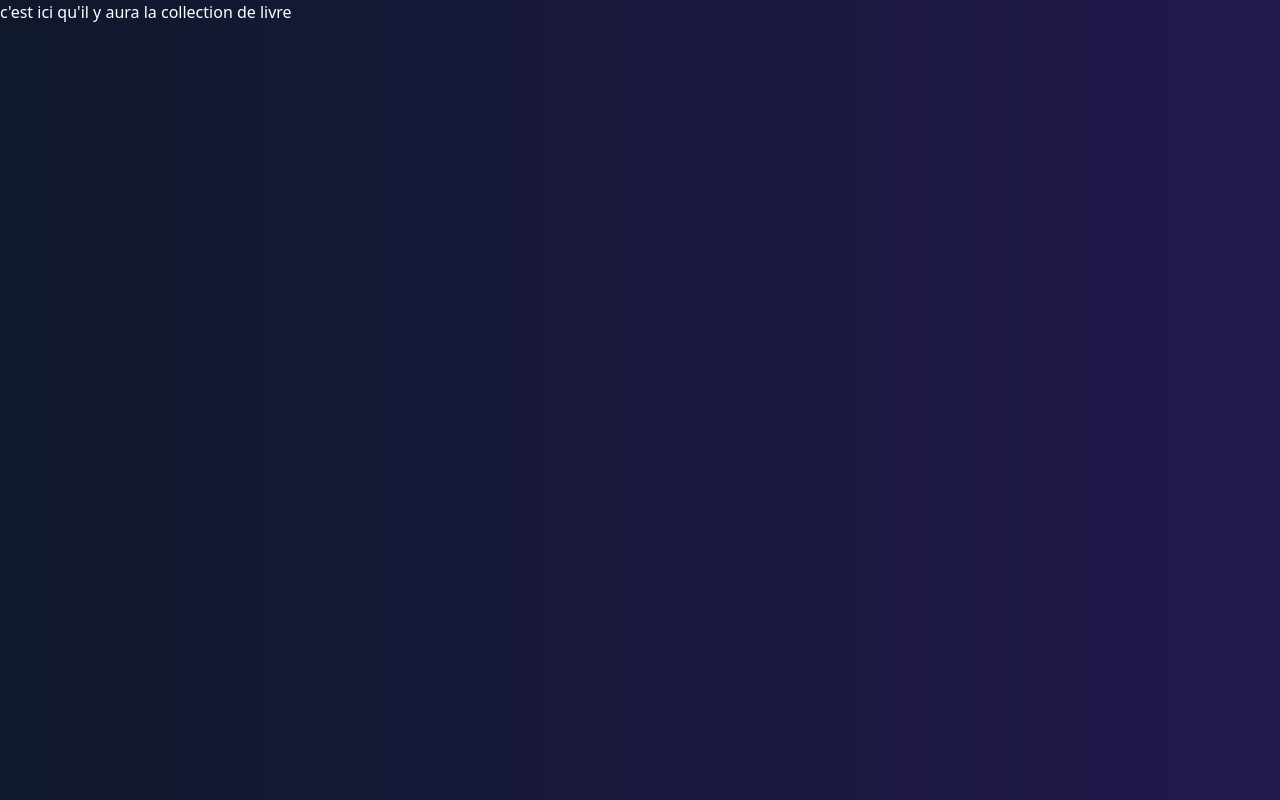
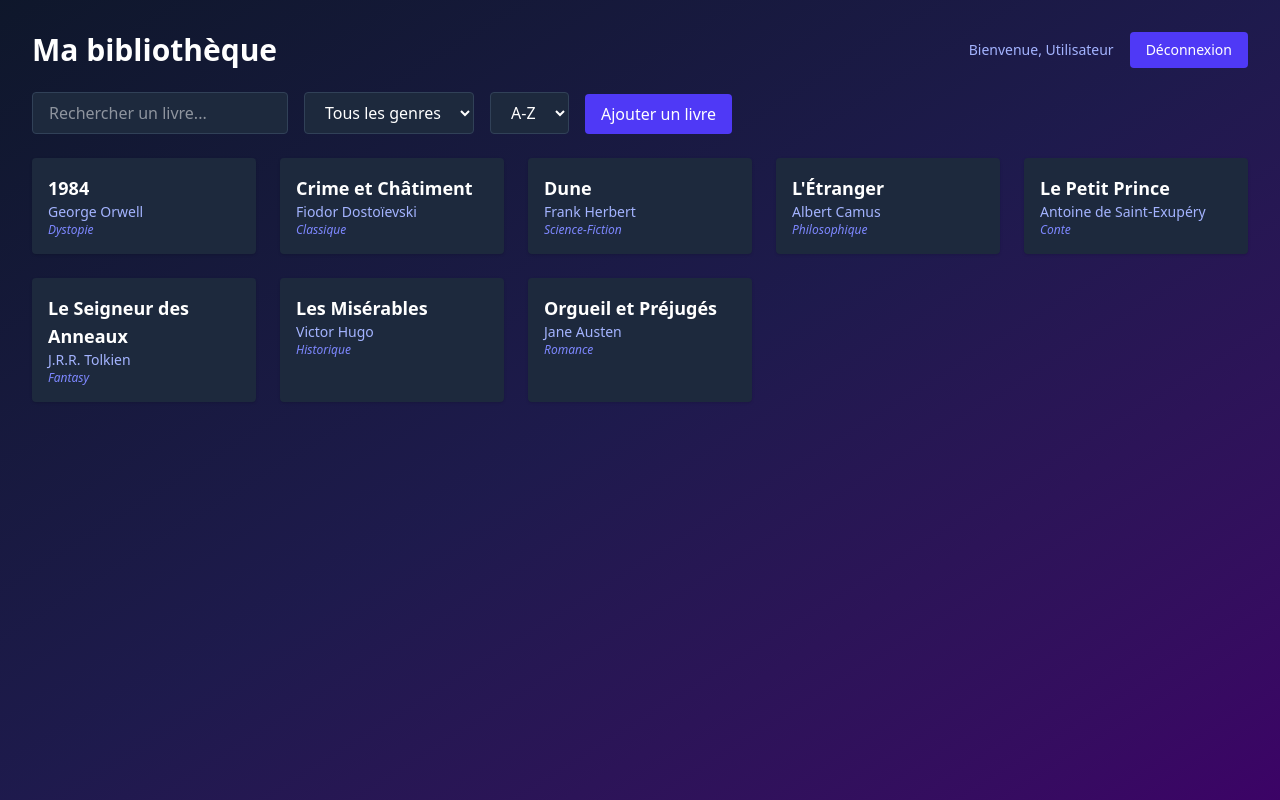
Before and after one commit to EdwinDij/recommendation, a Next.js app in the folder frontend/: page /my-library in a window 1280 px wide. Built offline with nearby package versions, Linux system fonts and the light colour scheme.

Commit message:
ébauche de la disposition des livres et du menu d'ajout avec les types(changeront avec le temps et les call api)

```diff
--- /dev/null
+++ b/frontend/app/Types/bookType.ts
@@ -0,0 +1,6 @@
+export type Book = {
+    title: string;
+    author: string;
+    coverSeed: string;
+    genre: string
+}
--- a/frontend/app/my-library/page.tsx
+++ b/frontend/app/my-library/page.tsx
@@ -1,7 +1,213 @@
-import React from 'react'
+"use client";
 
-export default function page() {
+import { useState } from "react";
+import { motion } from "framer-motion";
+import { BookOpen } from "lucide-react";
+// import Image from "next/image";
+import { Book } from "../Types/bookType";
+
+const initialBooksData = [
+  {
+    id: 1,
+    title: "L'Étranger",
+    author: "Albert Camus",
+    coverSeed: "EtrangerCamus",
+    genre: "Philosophique",
+  },
+  {
+    id: 2,
+    title: "1984",
+    author: "George Orwell",
+    coverSeed: "1984Orwell",
+    genre: "Dystopie",
+  },
+  {
+    id: 3,
+    title: "Le Petit Prince",
+    author: "Antoine de Saint-Exupéry",
+    coverSeed: "PetitPrince",
+    genre: "Conte",
+  },
+  {
+    id: 4,
+    title: "Orgueil et Préjugés",
+    author: "Jane Austen",
+    coverSeed: "OrgueilPrejuges",
+    genre: "Romance",
+  },
+  {
+    id: 5,
+    title: "Dune",
+    author: "Frank Herbert",
+    coverSeed: "DuneHerbert",
+    genre: "Science-Fiction",
+  },
+  {
+    id: 6,
+    title: "Le Seigneur des Anneaux",
+    author: "J.R.R. Tolkien",
+    coverSeed: "LOTRTolkien",
+    genre: "Fantasy",
+  },
+  {
+    id: 7,
+    title: "Crime et Châtiment",
+    author: "Fiodor Dostoïevski",
+    coverSeed: "CrimeChatiment",
+    genre: "Classique",
+  },
+  {
+    id: 8,
+    title: "Les Misérables",
+    author: "Victor Hugo",
+    coverSeed: "MiserablesHugo",
+    genre: "Historique",
+  },
+];
+
+export default function LibraryPage() {
+  const [searchTerm, setSearchTerm] = useState("");
+  const [genreFilter, setGenreFilter] = useState("");
+  const [sortOrder, setSortOrder] = useState("asc");
+  const [isAddBookDialogOpen, setIsAddBookDialogOpen] = useState(false);
+  const [books, setBooks] = useState(initialBooksData);
+
+  const user = { name: "Utilisateur" };
+  const handleLogout = () => alert("Déconnexion");
+
+  const handleAddBook = (book: Book) => {
+    setBooks((prev) => [...prev, { ...book, id: Date.now() }]);
+    setIsAddBookDialogOpen(false);
+  };
+
+  const filteredAndSortedBooks = books
+    .filter((book) => {
+      const matchesSearch = book.title
+        .toLowerCase()
+        .includes(searchTerm.toLowerCase());
+      const matchesGenre = genreFilter ? book.genre === genreFilter : true;
+      return matchesSearch && matchesGenre;
+    })
+    .sort((a, b) => {
+      return sortOrder === "asc"
+        ? a.title.localeCompare(b.title)
+        : b.title.localeCompare(a.title);
+    });
+
+  const allGenres = [...new Set(books.map((book) => book.genre))];
+
   return (
-    <div>c&apos;est ici qu&apos;il y aura la collection de livre</div>
-  )
+    <div className="min-h-screen bg-gradient-to-br from-slate-900 via-indigo-950 to-purple-950 text-white p-4 md:p-8">
+      {/* Header */}
+      <header className="flex justify-between items-center mb-6">
+        <h1 className="text-3xl font-bold">Ma bibliothèque</h1>
+        <div className="flex items-center gap-4">
+          <span className="text-sm text-indigo-300">
+            Bienvenue, {user.name}
+          </span>
+          <button
+            onClick={handleLogout}
+            className="px-4 py-2 bg-indigo-600 hover:bg-indigo-700 rounded text-sm"
+          >
+            Déconnexion
+          </button>
+        </div>
+      </header>
+
+      <main className="container mx-auto">
+        <motion.div
+          initial={{ opacity: 0 }}
+          animate={{ opacity: 1 }}
+          transition={{ duration: 0.5 }}
+        >
+          {/* Filtres */}
+          <div className="mb-6 flex flex-wrap gap-4 items-end">
+            <input
+              type="text"
+              placeholder="Rechercher un livre..."
+              value={searchTerm}
+              onChange={(e) => setSearchTerm(e.target.value)}
+              className="px-4 py-2 bg-slate-800 border border-slate-700 rounded w-full sm:w-64"
+            />
+            <select
+              value={genreFilter}
+              onChange={(e) => setGenreFilter(e.target.value)}
+              className="px-4 py-2 bg-slate-800 border border-slate-700 rounded"
+            >
+              <option value="">Tous les genres</option>
+              {allGenres.map((genre) => (
+                <option key={genre} value={genre}>
+                  {genre}
+                </option>
+              ))}
+            </select>
+            <select
+              value={sortOrder}
+              onChange={(e) => setSortOrder(e.target.value)}
+              className="px-4 py-2 bg-slate-800 border border-slate-700 rounded"
+            >
+              <option value="asc">A-Z</option>
+              <option value="desc">Z-A</option>
+            </select>
+            <button
+              onClick={() => setIsAddBookDialogOpen(true)}
+              className="px-4 py-2 bg-indigo-600 hover:bg-indigo-700 rounded"
+            >
+              Ajouter un livre
+            </button>
+          </div>
+
+          {/* Faux formulaire d'ajout */}
+          {isAddBookDialogOpen && (
+            <div className="bg-slate-800 p-4 rounded shadow mb-6">
+              <h2 className="text-xl font-semibold mb-2">Ajouter un livre</h2>
+              <p className="text-sm text-indigo-300 mb-4">
+                Fonction à implémenter plus tard.
+              </p>
+              <button
+                onClick={() =>
+                  handleAddBook({
+                    title: "Titre exemple",
+                    author: "Auteur exemple",
+                    genre: "Genre test",
+                    coverSeed: "NouvelAjout",
+                  })
+                }
+                className="px-4 py-2 bg-green-600 hover:bg-green-700 rounded"
+              >
+                Ajouter un livre fictif
+              </button>
+            </div>
+          )}
+
+          {/* Affichage des livres */}
+          {filteredAndSortedBooks.length > 0 ? (
+            <div className="grid grid-cols-1 sm:grid-cols-2 md:grid-cols-3 lg:grid-cols-4 xl:grid-cols-5 gap-6">
+              {filteredAndSortedBooks.map((book) => (
+                <div
+                  key={book.id}
+                  className="bg-slate-800 p-4 rounded shadow hover:bg-slate-700 transition"
+                >
+                  <h3 className="text-lg font-semibold">{book.title}</h3>
+                  <p className="text-sm text-indigo-300">{book.author}</p>
+                  <p className="text-xs text-indigo-400 italic">{book.genre}</p>
+                </div>
+              ))}
+            </div>
+          ) : (
+            <div className="text-center py-16">
+              <BookOpen className="h-20 w-20 text-indigo-500 mx-auto mb-6" />
+              <h2 className="text-2xl font-semibold mb-2">
+                Aucun livre trouvé
+              </h2>
+              <p className="text-indigo-300/70">
+                Essayez d&apos;ajuster vos filtres ou ajoutez de nouveaux livres
+                à votre bibliothèque.
+              </p>
+            </div>
+          )}
+        </motion.div>
+      </main>
+    </div>
+  );
 }
```
Also changed, not shown: frontend/app/dashboard/useDashboard.tsx (+0 -10 lines).
